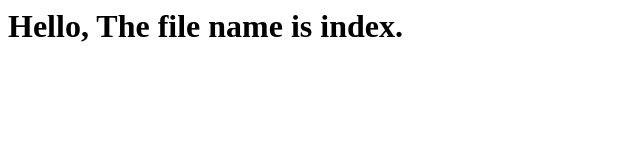
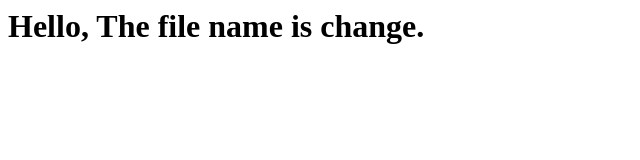
Before and after one commit to vivek166/gitrename, a plain HTML site: page home.html in a window 1280 px wide. Shown: the full height of the page, 0-640 px from the left. Drawn offline with Linux system fonts and the light colour scheme.

Commit message:
changed file is modified

```diff
--- a/home.html
+++ b/home.html
@@ -3,6 +3,6 @@
     <title>Git-Rename</title>
 </head>
 <body>
-	<h1>Hello, The file name is index.</h1>
+	<h1>Hello, The file name is change.</h1>
 </body>
 </html>
```
